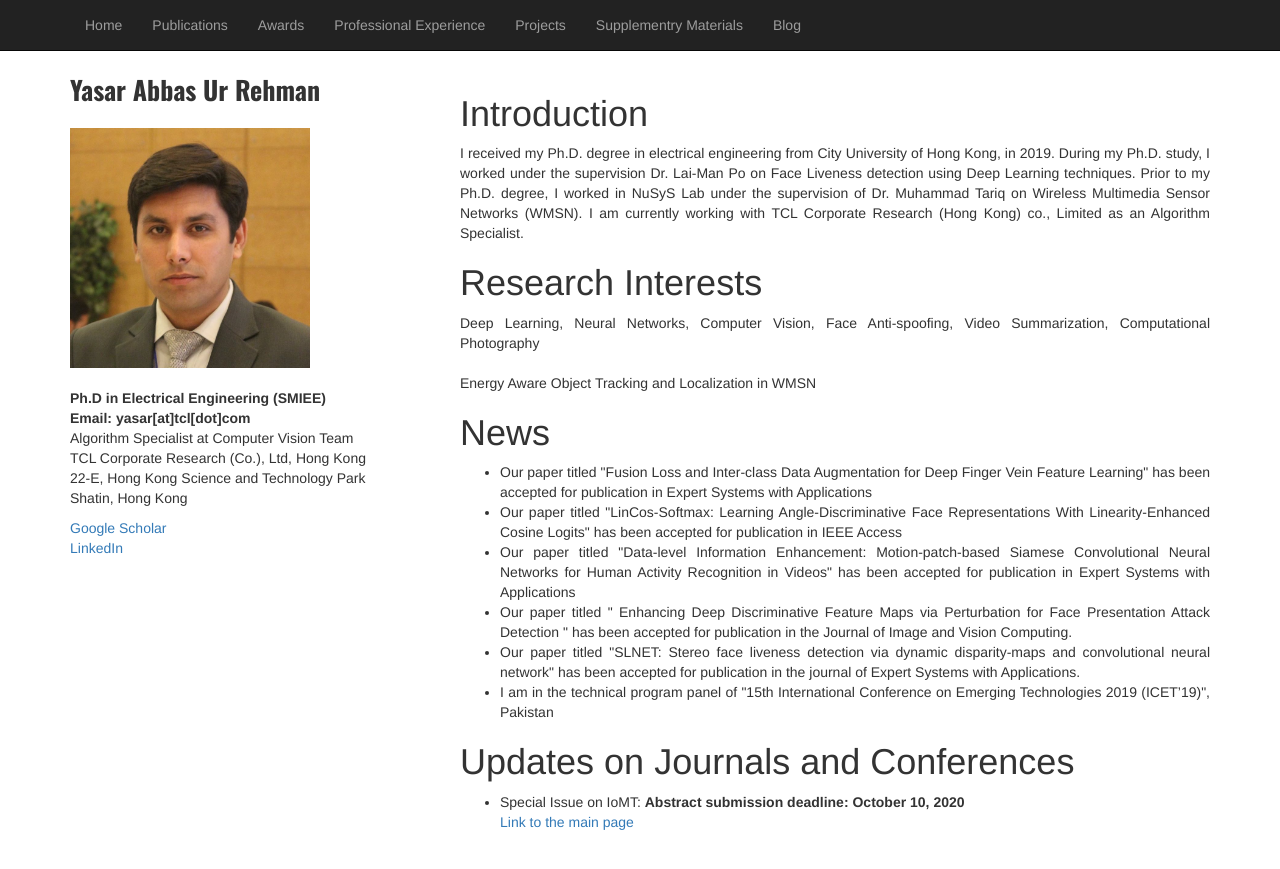
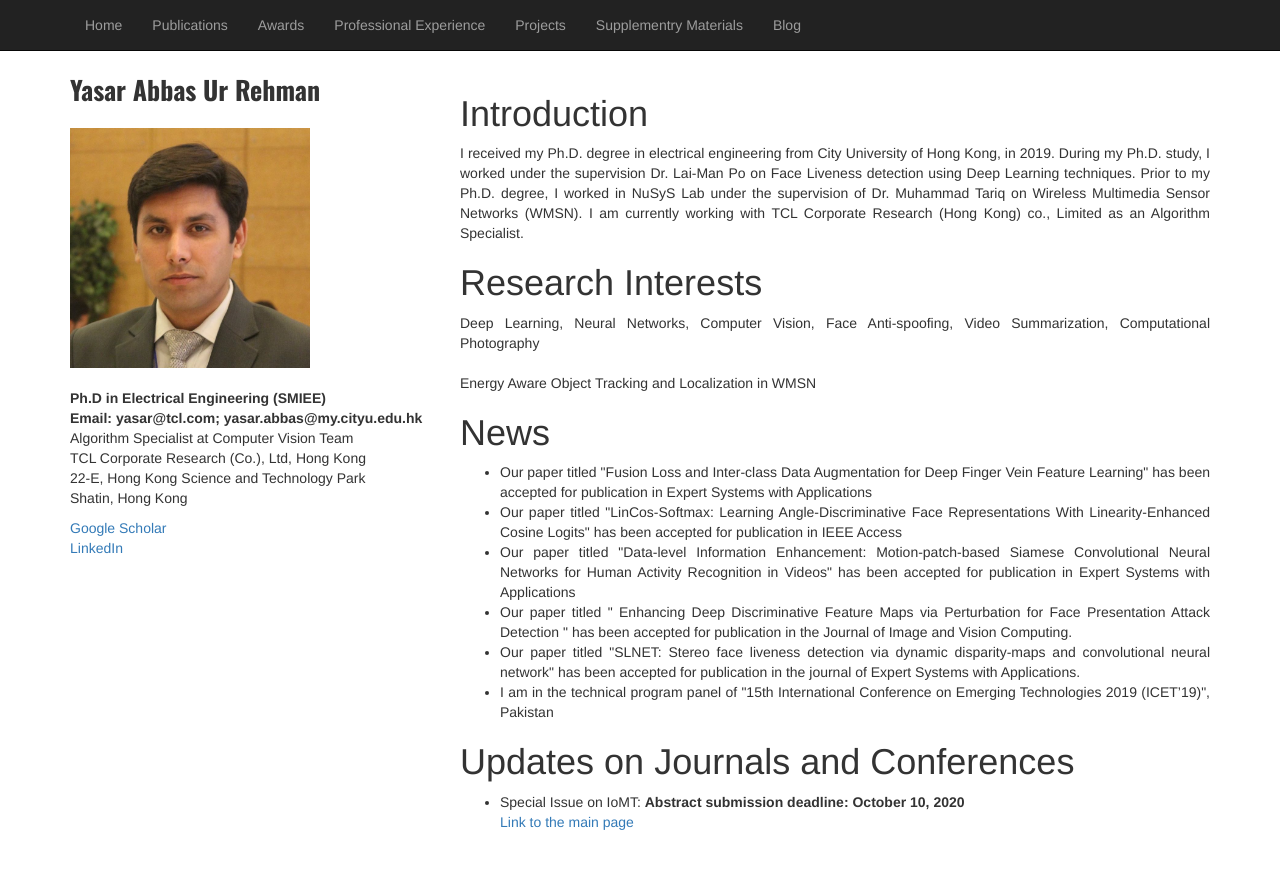
Before and after one commit to yasar-rehman/yasar, a Jekyll site: the page built from index.html, in a window 1280 px wide. Shown: the top 869 px of the page. Built offline with Jekyll 4.4.1, drawn with Linux system fonts in a browser that asks for light colours.

Commit message:
Update index.html

```diff
--- a/index.html
+++ b/index.html
@@ -12,7 +12,7 @@ title: yasar
 			  </div><br>
 				<div><b>Ph.D in Electrical Engineering (SMIEE)</b></div>
                 		<div>
-				<p><b>Email: yasar[at]tcl[dot]com</b><br>
+				<p><b>Email: yasar@tcl.com; yasar.abbas@my.cityu.edu.hk </b><br>
                			Algorithm Specialist at Computer Vision Team<br>
                 		TCL Corporate Research (Co.), Ltd, Hong Kong<br>
                 		22-E, Hong Kong Science and Technology Park<br>
```
